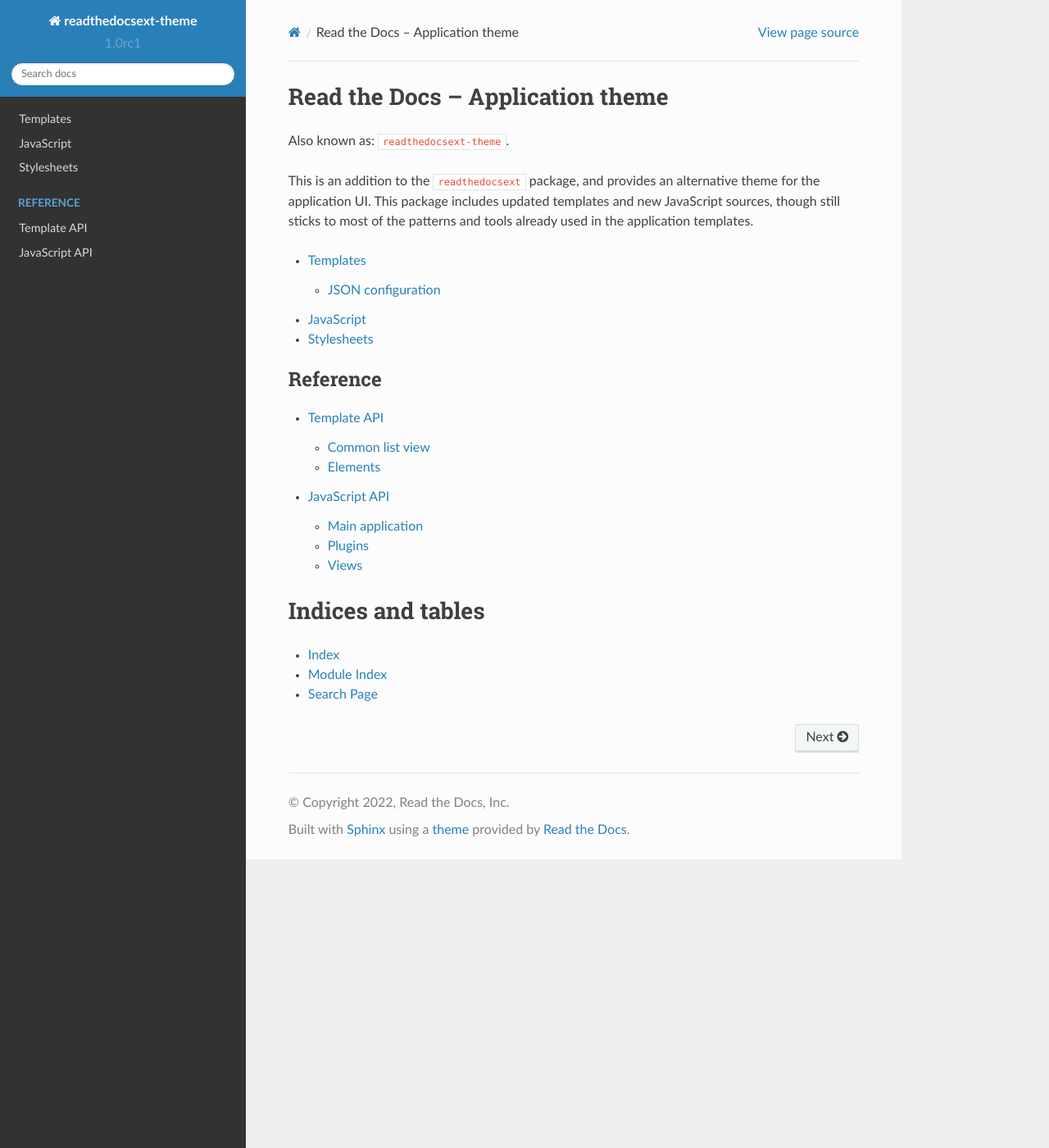
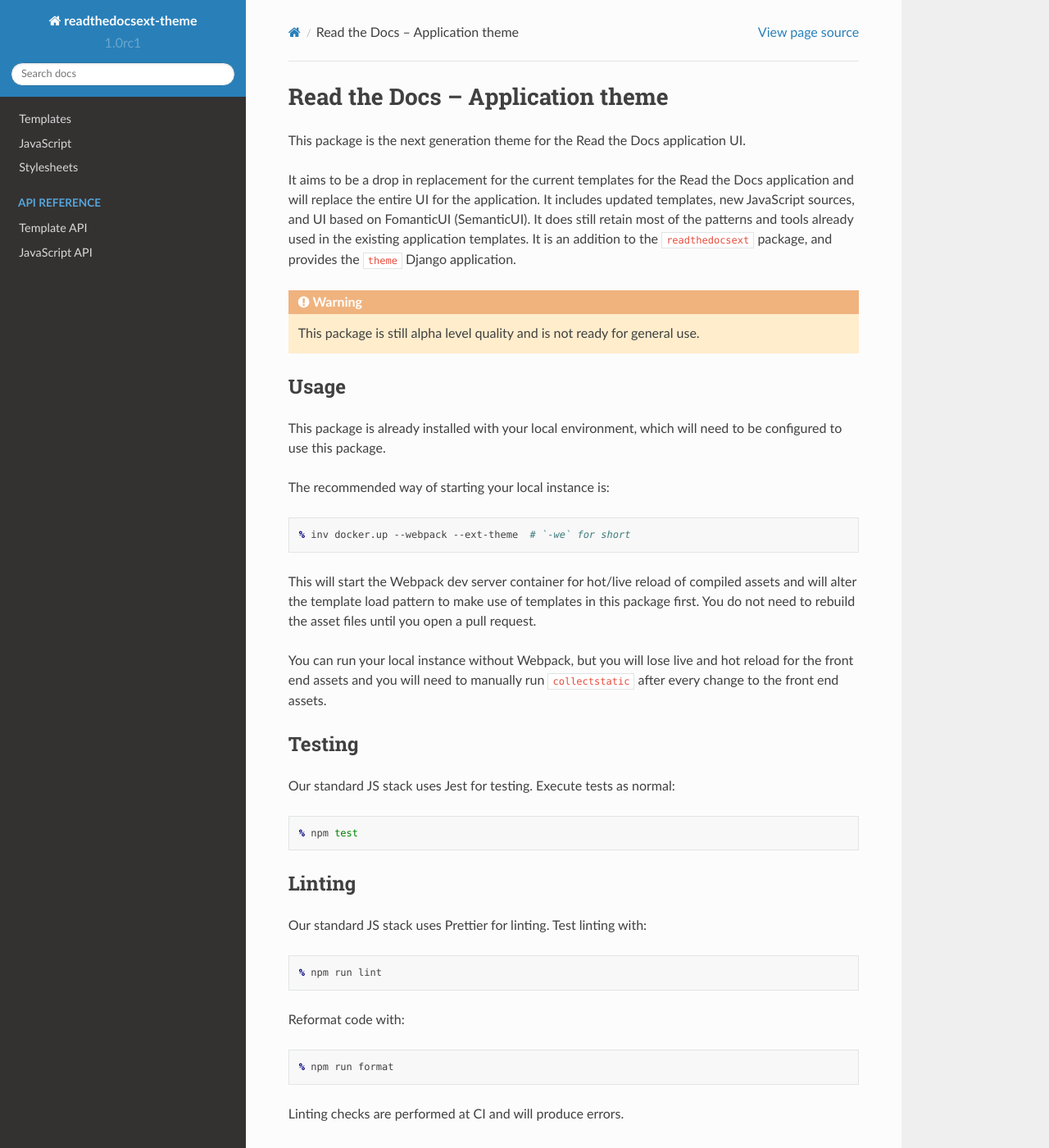
Before and after one commit to readthedocs/ext-theme, a Sphinx documentation site: the page built from docs/index.rst, in a window 1280 px wide and 1400 px high. Shown: the whole window at 82% size. Built offline with Sphinx 7.4.7 and the Read the Docs theme 2.0.0, drawn with Linux system fonts in a browser that asks for light colours; some of the changed text lies outside the part shown.

Commit message:
More docs

```diff
--- a/README.rst
+++ b/README.rst
@@ -1,12 +1,14 @@
 Read the Docs - ext-theme
 =========================
 
-This package aims to be a drop in replacement for the current templates for the
-Read the Docs application. This will replace the entire UI of Read the Docs, and
-uses a number of updated patterns for templates and front end code.
+This package is the next generation theme for the Read the Docs application UI.
 
-All of the heavy lifting for the UI comes from FomanticUI (SemanticUI), and
-custom CSS is reduced to the bare minimum required.
+It aims to be a drop in replacement for the current templates for the Read the
+Docs application and will replace the entire UI for the application. It includes
+updated templates, new JavaScript sources, and UI based on FomanticUI
+(SemanticUI). It does still retain most of the patterns and tools already used
+in the existing application templates. It is an addition to the
+``readthedocsext`` package, and provides the ``theme`` Django application.
 
 .. warning::
     This package is still alpha level quality and is not ready for general use.
@@ -14,8 +16,8 @@
 Usage
 -----
 
-You will need a Read the Docs application environment configured to use this
-package.
+This package is already installed with your local environment, which will need
+to be configured to use this package.
 
 The recommended way of starting your local instance is:
 
--- a/docs/docext.py
+++ b/docs/docext.py
@@ -34,7 +34,9 @@
             # So, first_indent == 2
             # Check that the indent is all whitespace
             line_indent = line[0:first_indent]
-            assert len(line_indent.strip()) == 0
+            if len(line_indent.strip()) != 0:
+                raise Exception(f'Line {lineno} is missing some indentation. '
+                                f'Try indenting the block inner text once.')
 
             yield (line[first_indent:], lineno)
 
--- a/docs/index.rst
+++ b/docs/index.rst
@@ -1,26 +1,24 @@
 Read the Docs -- Application theme
 ==================================
 
-Also known as: ``readthedocsext-theme``.
+.. toctree::
+   :maxdepth: 2
+   :hidden:
 
-This is an addition to the ``readthedocsext`` package, and provides an
-alternative theme for the application UI. This package includes updated templates
-and new JavaScript sources, though still sticks to most of the patterns and
-tools already used in the application templates.
+   templates
+   javascript
+   stylesheets
 
 .. toctree::
-    :maxdepth: 2
+   :maxdepth: 2
+   :hidden:
+   :caption: API reference
 
-    templates
-    javascript
-    stylesheets
+   api/templates
+   api/javascript
 
-.. toctree::
-    :maxdepth: 2
-    :caption: Reference
-
-    api/templates
-    api/javascript
+.. include:: ../README.rst
+   :start-line: 3
 
 Indices and tables
 ==================
--- a/docs/javascript.rst
+++ b/docs/javascript.rst
@@ -18,6 +18,6 @@
 :class:`ApplicationView`
     The top level model view, a wrapper that provides globals to templates
 
-:func:`semanticui`
+:func:`application.plugins.semanticui`
     You'll see this used a lot. It's used to instantiate SemanticUI modules
     from templates.
--- a/docs/templates.rst
+++ b/docs/templates.rst
@@ -18,7 +18,7 @@
 - In places where views are interactive and more dynamic, Knockout model views
   are used to glue some amount of JavaScript to template code.
 - SemanticUI components are configured inside templates for the most part, using
-  some Knockout helpers like the :func:`semanticui` binding.
+  some Knockout helpers like the :func:`application.plugins.semanticui` binding.
 - You will see JSON configuration in places where we pass Django URLs or
   translations through to our JS.
 
--- a/readthedocsext/theme/templates/includes/elements/chips/base.html
+++ b/readthedocsext/theme/templates/includes/elements/chips/base.html
@@ -87,10 +87,9 @@
 
           .. describe:: popupcard_right
 
-           For floating an image or icon to the right of the card.
+             For floating an image or icon to the right of the card. For example:
 
              .. code:: html
-              :caption: Example
 
                 <i class="fa-solid right floated fa-check-mark icon"></i>
 
```
Also changed, not shown: other parts of README.rst (+2 -2 lines), other parts of readthedocsext/theme/templates/includes/elements/chips/base.html (+1 -1 lines), setup.cfg (+3 -4 lines), 2 other files. Lines whose indentation alone changed are shown as unchanged.
